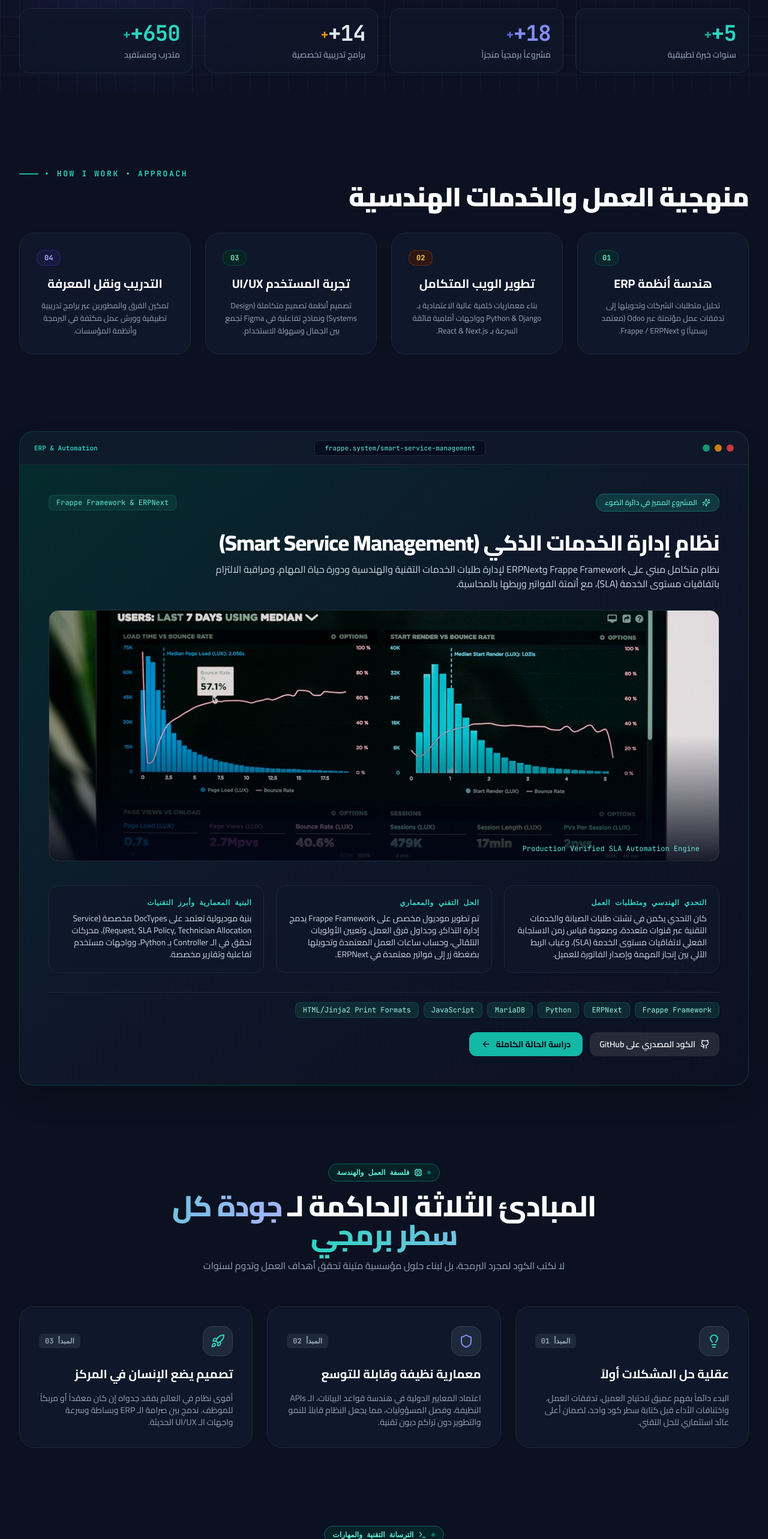
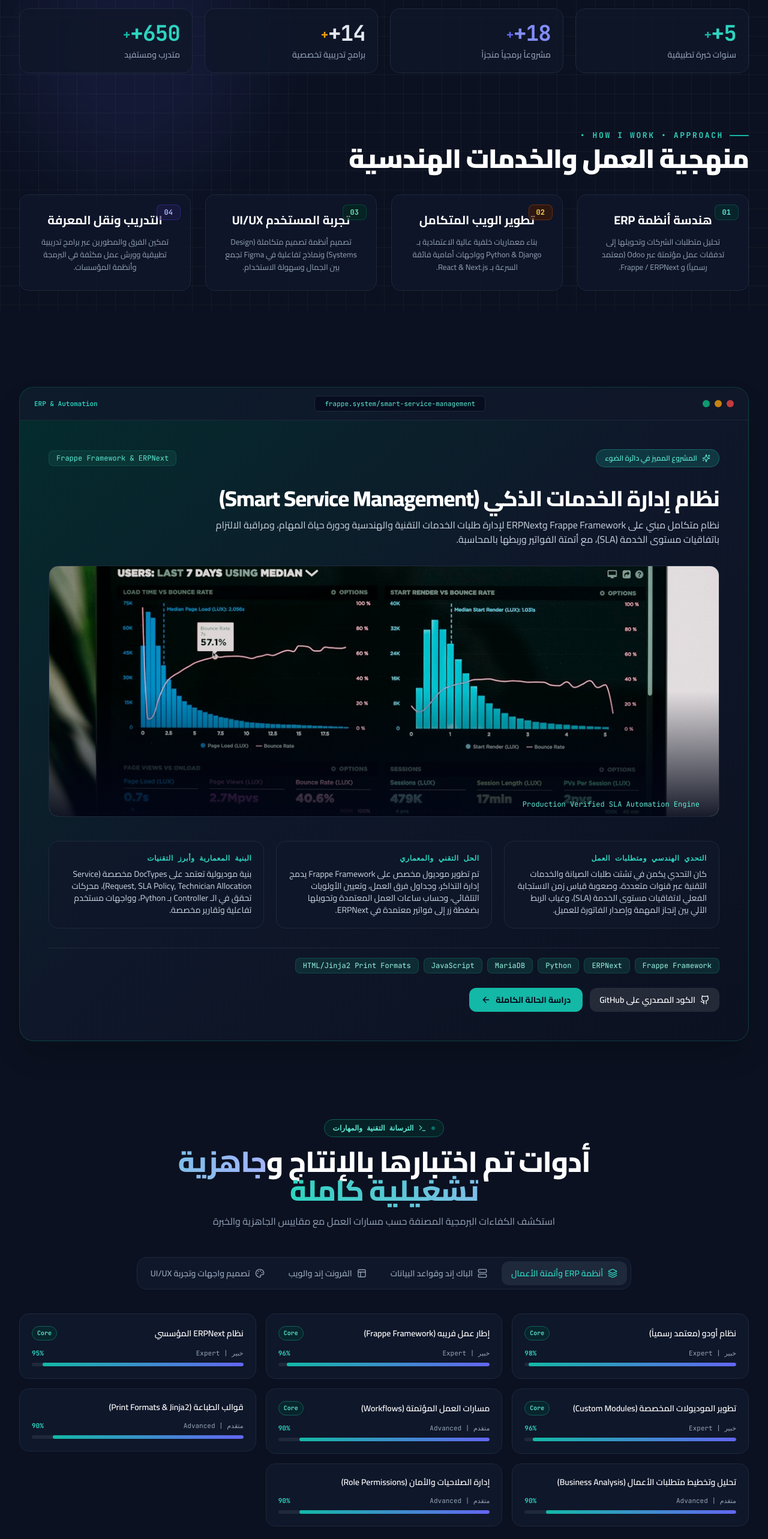
Before and after one commit to Mohammed-Aljazzar/portfolio, a Next.js app: page / in a window 1280 px wide. Shown: the part 820-3386 px from the top of the page at 60% size. Built offline with nearby package versions, Linux system fonts and the light colour scheme.

Commit message:
feat(methodology): integrate methodology section directly after hero stats

```diff
--- a/src/app/page.tsx
+++ b/src/app/page.tsx
@@ -461,21 +461,19 @@ export default function HomePage() {
               </div>
             </div>
           </motion.div>
-        </div>
-      </section>
 
           {/* ══════════════════════════════════════════════
-          2. WORK METHODOLOGY & ENGINEERING SERVICES
-             (Matching User Reference Image Exactly)
+              2. WORK METHODOLOGY & CORE SERVICES
+                 (Immediately Following the 4 Hero Stats)
              ══════════════════════════════════════════════ */}
-      <section className="max-w-7xl mx-auto px-4 sm:px-6 lg:px-8 -mt-8 sm:-mt-12 lg:-mt-16">
+          <div className="pt-16 sm:pt-20 lg:pt-24">
             <ScrollReveal className="text-right rtl:text-right ltr:text-left mb-8 sm:mb-10">
               {/* Overline with accent line */}
-          <div className="flex items-center justify-end rtl:justify-end ltr:justify-start gap-2.5 mb-2.5">
+              <div className="flex items-center justify-start gap-2.5 mb-2.5">
+                <span className="w-8 h-[2.5px] bg-teal-500 rounded-full inline-block" />
                 <span className="text-xs sm:text-[13px] font-mono tracking-[0.2em] uppercase text-teal-600 dark:text-teal-400 font-bold">
                   HOW I WORK • APPROACH •
                 </span>
-            <span className="w-8 h-[2.5px] bg-teal-500 rounded-full inline-block" />
               </div>
 
               {/* Section Main Title with High-Impact Typography & Distinct Weight */}
@@ -489,14 +487,12 @@ export default function HomePage() {
                 <StaggerItem key={card.number}>
                   <motion.div
                     whileHover={{ y: -6, transition: { duration: 0.25 } }}
-                className="relative p-6 sm:p-7 rounded-3xl bg-white dark:bg-slate-900 border border-slate-200/80 dark:border-slate-800 shadow-xs hover:shadow-xl hover:border-teal-500/40 dark:hover:border-teal-400/40 transition-all duration-300 flex flex-col items-center text-center group h-full justify-start"
+                    className="relative p-6 sm:p-7 pt-12 rounded-2xl bg-white dark:bg-slate-900/90 border border-slate-200/80 dark:border-slate-800 shadow-sm hover:shadow-xl hover:border-teal-500/40 dark:hover:border-teal-400/40 transition-all duration-300 flex flex-col items-center text-center group h-full justify-start"
                   >
-                {/* Number Badge in the Top-End corner */}
-                <div className="w-full flex justify-end rtl:justify-end ltr:justify-start mb-4">
-                  <span className={`px-3 py-1 text-xs font-mono font-bold rounded-xl ${card.badgeColor}`}>
+                    {/* Top-Right Number Pill Badge */}
+                    <span className={`absolute top-4 right-4 px-3 py-1 text-xs font-mono font-bold rounded-lg ${card.badgeColor}`}>
                       {card.number}
                     </span>
-                </div>
 
                     {/* Card Title */}
                     <h3 className="text-lg sm:text-xl font-bold text-slate-900 dark:text-white mb-3 group-hover:text-teal-600 dark:group-hover:text-teal-400 transition-colors">
@@ -511,6 +507,8 @@ export default function HomePage() {
                 </StaggerItem>
               ))}
             </StaggerContainer>
+          </div>
+        </div>
       </section>
 
       {/* ══════════════════════════════════════════════
@@ -636,96 +634,7 @@ export default function HomePage() {
       </ScrollReveal>
 
       {/* ══════════════════════════════════════════════
-          5. THE DNA OF ENGINEERING & CORE PRINCIPLES
-             (Three Pillars of Code Excellence)
-         ══════════════════════════════════════════════ */}
-      <section className="max-w-7xl mx-auto px-4 sm:px-6 lg:px-8">
-        <ScrollReveal className="text-center max-w-3xl mx-auto space-y-4 mb-14">
-          <span className="inline-flex items-center gap-2 px-3.5 py-1.5 rounded-full text-xs font-mono font-semibold bg-teal-50 dark:bg-teal-950/60 border border-teal-200 dark:border-teal-800 text-teal-700 dark:text-teal-300 shadow-xs">
-            <span className="w-1.5 h-1.5 rounded-full bg-teal-500 animate-pulse" />
-            <Cpu className="w-3.5 h-3.5" />
-            <span>{language === "ar" ? "فلسفة العمل والهندسة" : "Engineering DNA & Philosophy"}</span>
-          </span>
-          <h2 className="text-3xl sm:text-4xl lg:text-5xl font-extrabold tracking-tight text-slate-900 dark:text-white leading-tight">
-            {language === "ar" ? (
-              <>
-                المبادئ الثلاثة الحاكمة لـ{" "}
-                <span className="text-transparent bg-clip-text bg-gradient-to-r from-teal-600 via-teal-500 to-indigo-600 dark:from-teal-400 dark:to-indigo-300">
-                  جودة كل سطر برمجي
-                </span>
-              </>
-            ) : (
-              <>
-                Three Core Principles Governing{" "}
-                <span className="text-transparent bg-clip-text bg-gradient-to-r from-teal-600 via-teal-500 to-indigo-600 dark:from-teal-400 dark:to-indigo-300">
-                  Software Excellence
-                </span>
-              </>
-            )}
-          </h2>
-          <p className="text-sm sm:text-base text-slate-600 dark:text-slate-400 font-body leading-relaxed max-w-2xl mx-auto">
-            {language === "ar"
-              ? "لا نكتب الكود لمجرد البرمجة، بل لبناء حلول مؤسسية متينة تحقق أهداف العمل وتدوم لسنوات"
-              : "We don't write code for the sake of code. We architect enduring enterprise systems that solve real challenges."}
-          </p>
-        </ScrollReveal>
-
-        <StaggerContainer className="grid grid-cols-1 md:grid-cols-3 gap-6" staggerDelay={0.1}>
-          {[
-            {
-              icon: <Lightbulb className="w-6 h-6 text-teal-600 dark:text-teal-400" />,
-              badge: language === "ar" ? "المبدأ 01" : "Principle 01",
-              title: language === "ar" ? "عقلية حل المشكلات أولاً" : "Problem-First Architecture",
-              desc: language === "ar"
-                ? "البدء دائماً بفهم عميق لاحتياج العميل، تدفقات العمل، واختناقات الأداء قبل كتابة سطر كود واحد، لضمان أعلى عائد استثماري للحل التقني."
-                : "Deep immersion in business workflows, constraints, and pain points before writing code to maximize software ROI.",
-            },
-            {
-              icon: <Shield className="w-6 h-6 text-indigo-600 dark:text-indigo-400" />,
-              badge: language === "ar" ? "المبدأ 02" : "Principle 02",
-              title: language === "ar" ? "معمارية نظيفة وقابلة للتوسع" : "Clean & Modular Scalability",
-              desc: language === "ar"
-                ? "اعتماد المعايير الدولية في هندسة قواعد البيانات، الـ APIs النظيفة، وفصل المسؤوليات، مما يجعل النظام قابلاً للنمو والتطوير دون تراكم ديون تقنية."
-                : "Adhering to strict modular architectures, relational schema normalization, and decoupled APIs that scale without technical debt.",
-            },
-            {
-              icon: <Rocket className="w-6 h-6 text-teal-600 dark:text-teal-400" />,
-              badge: language === "ar" ? "المبدأ 03" : "Principle 03",
-              title: language === "ar" ? "تصميم يضع الإنسان في المركز" : "Human-Centered Product Design",
-              desc: language === "ar"
-                ? "أقوى نظام في العالم يفقد جدواه إن كان معقداً أو مربكاً للموظف. ندمج بين صرامة الـ ERP وبساطة وسرعة واجهات الـ UI/UX الحديثة."
-                : "The most powerful backend is useless if employees dread using it. We marry ERP rigor with fluid, intuitive consumer-grade UX.",
-            },
-          ].map((card, i) => (
-            <StaggerItem key={i}>
-              <motion.div
-                whileHover={{ y: -6, transition: { duration: 0.25 } }}
-                className="rounded-3xl bg-white dark:bg-slate-900 border border-slate-200 dark:border-slate-800 p-6 sm:p-8 space-y-4 shadow-xs hover:border-teal-500/50 dark:hover:border-teal-400/50 transition-all duration-300 hover:shadow-xl hover:shadow-teal-500/5 group h-full flex flex-col justify-between"
-              >
-                <div className="space-y-4">
-                  <div className="flex items-center justify-between">
-                    <div className="p-3 rounded-2xl bg-slate-50 dark:bg-slate-800 border border-slate-100 dark:border-slate-700 group-hover:bg-teal-50 dark:group-hover:bg-teal-950/40 transition-colors">
-                      {card.icon}
-                    </div>
-                    <span className="text-xs font-mono font-bold px-2.5 py-1 rounded-md bg-slate-100 dark:bg-slate-800 text-slate-600 dark:text-slate-400">
-                      {card.badge}
-                    </span>
-                  </div>
-                  <h3 className="text-lg sm:text-xl font-bold text-slate-900 dark:text-white group-hover:text-teal-600 dark:group-hover:text-teal-400 transition-colors">
-                    {card.title}
-                  </h3>
-                  <p className="text-xs sm:text-sm text-slate-600 dark:text-slate-400 leading-relaxed">
-                    {card.desc}
-                  </p>
-                </div>
-              </motion.div>
-            </StaggerItem>
-          ))}
-        </StaggerContainer>
-      </section>
-
-      {/* ══════════════════════════════════════════════
-          5. BIO-TELEMETRY SKILLS MESH WITH GAUGES
+          3. BIO-TELEMETRY SKILLS MESH WITH GAUGES
              (Inspired by Gouda Nasrallah)
          ══════════════════════════════════════════════ */}
       <section className="max-w-7xl mx-auto px-4 sm:px-6 lg:px-8 space-y-10">
```
Lines whose indentation alone changed are shown as unchanged.
